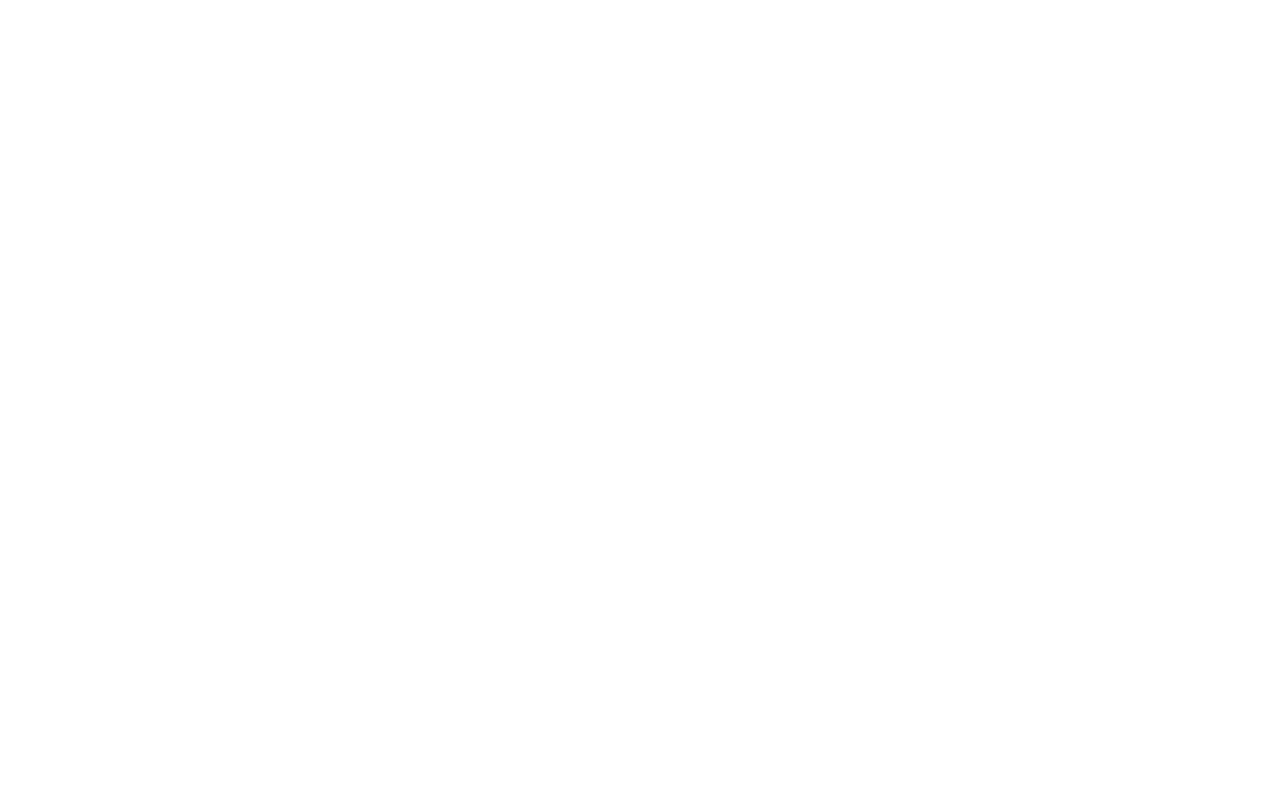
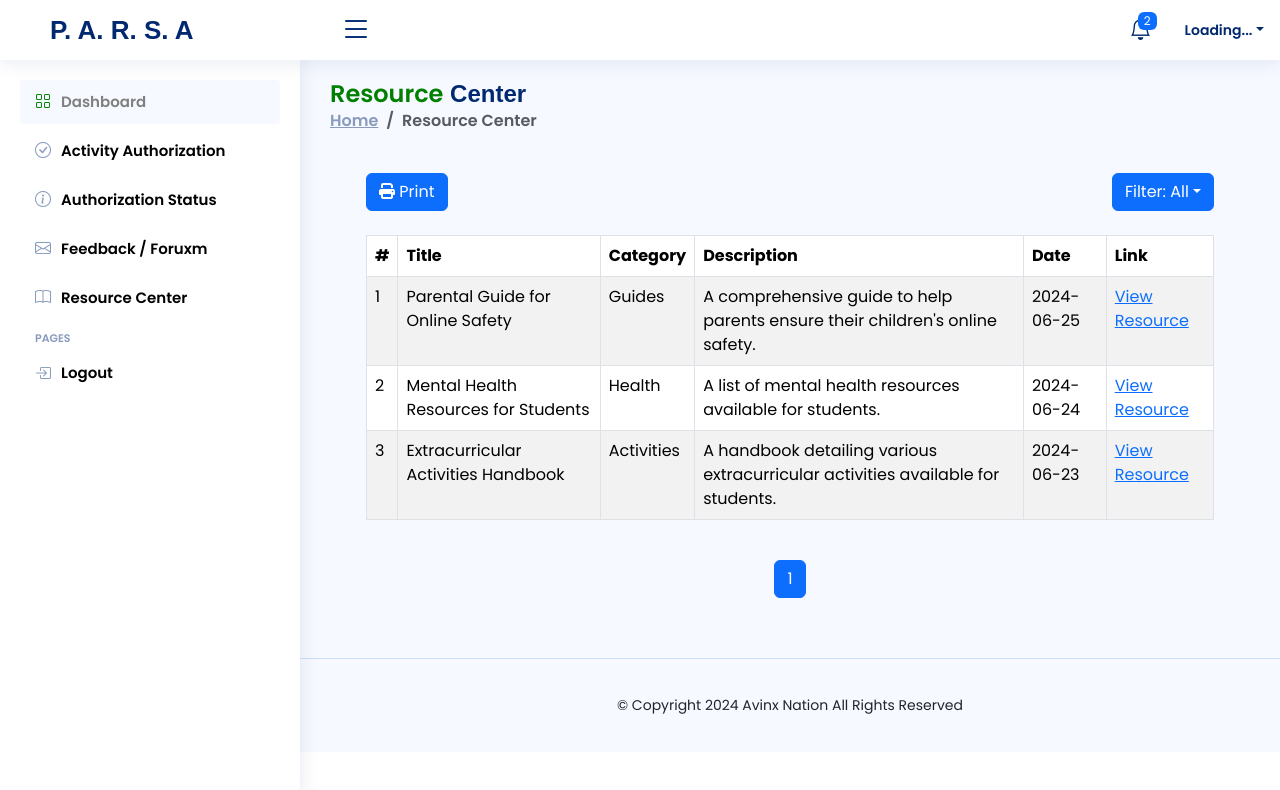
Before and after one commit to 56radius/P.A.R.S.A, a React (Create React App) app: page /resources in a window 1280 px wide. Before the commit this address had no page. Shown: the top 790 px of the page. Built offline with nearby package versions, Linux system fonts and the light colour scheme; no server answers.

Commit message:
Creating the resouree center screen

```diff
--- a/src/App.js
+++ b/src/App.js
@@ -12,6 +12,7 @@
 import ActivityAuthorizationScreen from "./components/Dashboard/ActivityAuthorizationScreen.js";
 import AuthorizationStatusScreen from "./components/Dashboard/AuthorizationStatusScreen.js";
 import ForumScreen from "./components/Dashboard/ForumScreen.js";
+import ResourceCenterScreen from "./components/Dashboard/ResourceCenterScreen.js";
 
 function App() {
   const [showSplash, setShowSplash] = useState(true);
@@ -37,6 +38,7 @@
           <Route path="/activity" element={<ActivityAuthorizationScreen />} />
           <Route path="/status" element={<AuthorizationStatusScreen />} />
           <Route path="/forum" element={<ForumScreen />} />
+          <Route path="/resources" element={<ResourceCenterScreen />} />
         </Routes>
       </div>
     </Router>
--- /dev/null
+++ b/src/components/Dashboard/ResourceCenterScreen.js
@@ -0,0 +1,166 @@
+import React, { useState } from "react";
+import { Table, Button, Dropdown, DropdownButton } from "react-bootstrap";
+import Headerbar from "../Elements/Headerbar";
+import Sidebar from "../Elements/Sidebar";
+import '@fortawesome/fontawesome-free/css/all.css'; // Import Font Awesome CSS
+
+function ResourceCenterScreen() {
+  // Sample data for resources
+  const [resources, setResources] = useState([
+    {
+      id: 1,
+      title: "Parental Guide for Online Safety",
+      category: "Guides",
+      description: "A comprehensive guide to help parents ensure their children's online safety.",
+      date: "2024-06-25",
+      link: "https://example.com/guide-online-safety"
+    },
+    {
+      id: 2,
+      title: "Mental Health Resources for Students",
+      category: "Health",
+      description: "A list of mental health resources available for students.",
+      date: "2024-06-24",
+      link: "https://example.com/mental-health-resources"
+    },
+    {
+      id: 3,
+      title: "Extracurricular Activities Handbook",
+      category: "Activities",
+      description: "A handbook detailing various extracurricular activities available for students.",
+      date: "2024-06-23",
+      link: "https://example.com/extracurricular-handbook"
+    },
+    // Add more sample data as needed
+  ]);
+
+  // State for category filter
+  const [filter, setFilter] = useState("All");
+
+  // Pagination state
+  const [currentPage, setCurrentPage] = useState(1);
+  const itemsPerPage = 5; // Number of items per page
+
+  // Logic to calculate pagination
+  const indexOfLastItem = currentPage * itemsPerPage;
+  const indexOfFirstItem = indexOfLastItem - itemsPerPage;
+  const filteredResources = filter === "All" ? resources : resources.filter(resource => resource.category === filter);
+  const currentItems = filteredResources.slice(indexOfFirstItem, indexOfLastItem);
+
+  // Function to handle page change
+  const paginate = (pageNumber) => setCurrentPage(pageNumber);
+
+  return (
+    <div style={{ background: "#f6f9ff" }}>
+      {/* Header */}
+      <Headerbar />
+
+      {/* Sidebar */}
+      <Sidebar />
+
+      {/* Main section */}
+      <main id="main" className="main">
+        <div className="pagetitle">
+          <h1>
+            <span style={{ color: "green" }}>Resource</span> Center
+          </h1>
+          <nav>
+            <ol className="breadcrumb">
+              <li className="breadcrumb-item">
+                <a href="index.html">Home</a>
+              </li>
+              <li className="breadcrumb-item active">Resource Center</li>
+            </ol>
+          </nav>
+        </div>
+
+        <section className="section">
+          <div className="container-fluid">
+            <div className="px-4 py-4">
+              <div className="d-flex justify-content-between align-items-center mb-4">
+                <Button variant="primary">
+                  <i className="fas fa-print"></i> Print
+                </Button>
+                <DropdownButton
+                  id="dropdown-basic-button"
+                  title={`Filter: ${filter}`}
+                  onSelect={(e) => setFilter(e)}
+                >
+                  <Dropdown.Item eventKey="All">All</Dropdown.Item>
+                  <Dropdown.Item eventKey="Guides">Guides</Dropdown.Item>
+                  <Dropdown.Item eventKey="Health">Health</Dropdown.Item>
+                  <Dropdown.Item eventKey="Activities">Activities</Dropdown.Item>
+                </DropdownButton>
+              </div>
+              <div className="table-responsive">
+                <Table striped bordered hover>
+                  <thead>
+                    <tr>
+                      <th>#</th>
+                      <th>Title</th>
+                      <th>Category</th>
+                      <th>Description</th>
+                      <th>Date</th>
+                      <th>Link</th>
+                    </tr>
+                  </thead>
+                  <tbody>
+                    {currentItems.map((resource, index) => (
+                      <tr key={resource.id}>
+                        <td>{index + 1}</td>
+                        <td>{resource.title}</td>
+                        <td>{resource.category}</td>
+                        <td>{resource.description}</td>
+                        <td>{resource.date}</td>
+                        <td>
+                          <a href={resource.link} target="_blank" rel="noopener noreferrer">
+                            View Resource
+                          </a>
+                        </td>
+                      </tr>
+                    ))}
+                  </tbody>
+                </Table>
+              </div>
+
+              {/* Pagination */}
+              <nav className="mt-4">
+                <ul className="pagination justify-content-center">
+                  {Array.from(
+                    { length: Math.ceil(filteredResources.length / itemsPerPage) },
+                    (_, index) => (
+                      <li
+                        key={index}
+                        className={`page-item ${
+                          currentPage === index + 1 ? "active" : ""
+                        }`}
+                      >
+                        <button
+                          onClick={() => paginate(index + 1)}
+                          className="page-link"
+                        >
+                          {index + 1}
+                        </button>
+                      </li>
+                    )
+                  )}
+                </ul>
+              </nav>
+            </div>
+          </div>
+        </section>
+      </main>
+
+      {/* Footer */}
+      <footer id="footer" className="footer mt-auto">
+        <div className="container-fluid">
+          <div className="text-center py-3">
+            &copy; Copyright 2024 Avinx Nation All Rights Reserved
+          </div>
+        </div>
+      </footer>
+    </div>
+  );
+}
+
+export default ResourceCenterScreen;
--- a/src/components/Elements/Sidebar.js
+++ b/src/components/Elements/Sidebar.js
@@ -79,11 +79,11 @@
           </li>
 
           <li className="nav-item">
-            <a onClick={() => navigate("/tracking")} className="nav-link collapsed">
-              <i className="bi bi-bar-chart"></i>
-              <span style={{color: "black"}}>Tracking</span>
-            </a>
-          </li>
+    <a onClick={() => navigate("/resources")} className="nav-link collapsed">
+      <i className="bi bi-book"></i>
+      <span style={{color: "black"}}>Resource Center</span>
+    </a>
+  </li>
 
           <li className="nav-heading">Pages</li>
 
```
